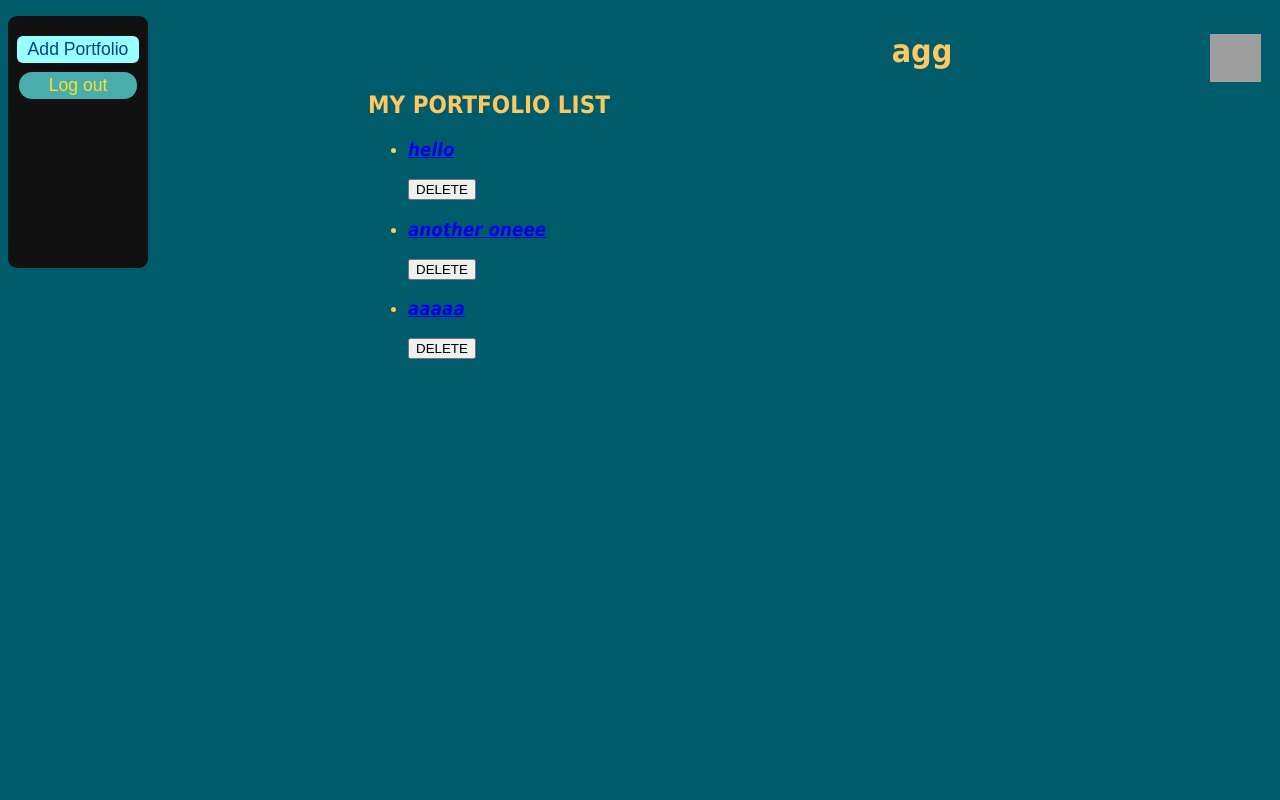
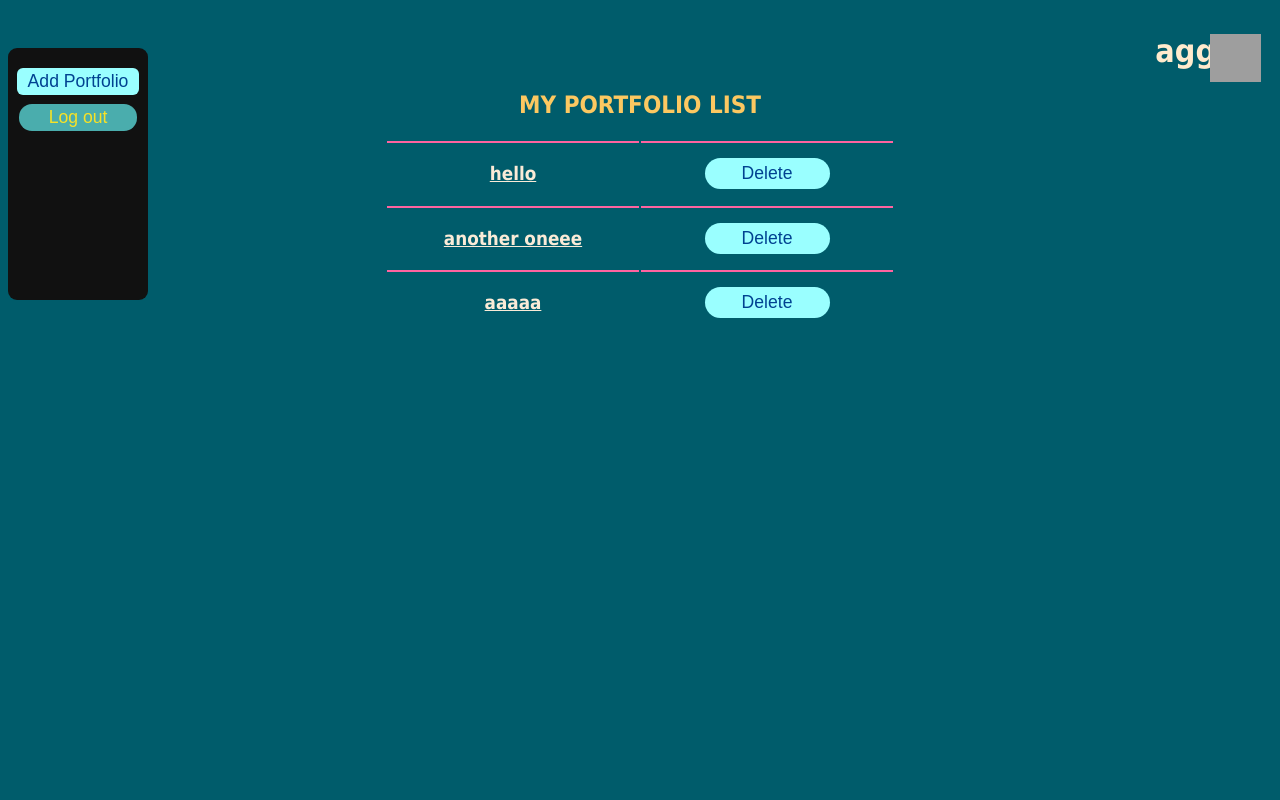
Before and after one commit to Codeit-Michael/Accounting_app, a Django app: template app/templates/app/home.html in a window 1280 px wide. Run offline with Django 4.2, Linux system fonts and the light colour scheme; the template is opened without the code that fills it: values that come from a table or form of the project are taken from there, others are empty; a user stored in the database is signed in; data comes from the database, SQL or seed files in the repository; both versions use the stored data as it was after the commit; grey boxes are pictures that could not be loaded.

Commit message:
add css and base html

```diff
--- a/app/static/app/home.css
+++ b/app/static/app/index.css
@@ -1,31 +1,22 @@
 body {
-    width: 100%;
-    height: 100vh;
-    display: flex;
     margin: 0;
     padding: 0;
     gap: 50px;
     background-color: #005c6b;
-    color: #fcc861;
+
     font-family: Tahoma;
     font-size: 16px;
 }
 
-.main{
-    margin-left: 160px;
-    padding: 0px 10px;
-
-}
-
-.list-item {
-    font-style: italic;
-    font-weight: bold;
+h2 {
+    text-align: center;
+    color: #fcc861;
 }
 
 .sidenav {
     width: 140px;
     height: 29vh;
-    position: relative;
+    position: fixed;
     background-color: #111;
     overflow-x: hidden;
     padding-top: 20px;
@@ -48,7 +39,6 @@ body {
     max-width: 300px;
     background-color: #9affff;
     color: #004291;
-    border-color: white;
     border-radius: 6px;
     border: transparent;
 }
@@ -71,7 +61,44 @@ body {
 }
 
 .username {
+    color:blanchedalmond;
     text-align: right;
-    margin-right: -10.7em;
+    margin-right: 2em;
     margin-top: 1em;
 }
+
+.center {
+    margin-left: auto;
+    margin-right: auto;
+}
+
+.center td {
+    border-top: 2px solid #ff63a0;
+    color: white;
+    width: 250px;
+    min-height: 200px;
+    max-width: 500px;
+    text-align: center;
+}
+
+.delete {
+    padding: 5px;
+    font-size: 1.1rem;
+    color: #8b7272;
+    width: 50%;
+    min-width: 45px;
+    max-width: 300px;
+    background-color: #9affff;
+    color: #004291;
+    border-radius: 18px;
+    border: transparent;
+}
+
+.delete:hover {
+    background-color: crimson;
+    color: #ffe600;
+}
+
+a {
+    color: antiquewhite;
+}
--- /dev/null
+++ b/app/templates/app/base.html
@@ -0,0 +1,23 @@
+{% load static %}
+<!DOCTYPE html>
+<html>
+<head>
+	<title>{% block title %}{% endblock %}</title>
+	<link rel="stylesheet" type="text/css" href="{% static 'app/index.css' %}">
+</head>
+<body>
+
+	<div class="sidenav">
+        {% block sidenav %}{% endblock %}
+	</div>
+
+
+    {% if request.user.is_authenticated %}
+        <h1 class="username">{{request.user}}</h1>
+        <img src="https://cdn-icons-png.flaticon.com/512/552/552721.png" style="position: fixed; right: 19px; top: 34px; height:6%;width:4%;">
+    {% else %}
+        <a href="{% url 'login' %}">Login</a>
+    {% endif %}
+
+    {% block content %}{% endblock %}
+</body>
--- a/app/templates/app/home.html
+++ b/app/templates/app/home.html
@@ -1,33 +1,20 @@
-{% load static %}
-<!DOCTYPE html>
-<html>
-<head>
-	<title>hello</title>
-	<link rel="stylesheet" type="text/css" href="{% static 'app/home.css' %}">
-</head>
-<body>
+{% extends "app/base.html" %}
 
-	<div class="sidenav">
-		<button onclick="window.location.href='/pfl-create'">Add Portfolio</button>
-		<button class="logout" onclick="window.location.href='/logout'">Log out</button>
-	</div>
+{% block title %}hello{% endblock %}
 
-	<div class="main">
-		{% if request.user.is_authenticated %}
-			<h1 class="username">{{request.user}}</h1>
-			<img src="https://cdn-icons-png.flaticon.com/512/552/552721.png" style="position: fixed; right: 19px; top: 34px; height:6%;width:4%;">
-		{% else %}
-			<a href="{% url 'login' %}">Login</a>
-		{% endif %}
+{% block sidenav %}
+	<button onclick="window.location.href='/pfl-create'">Add Portfolio</button>
+	<button class="logout" onclick="window.location.href='/logout'">Log out</button>
+{% endblock %}
 
-		<h2> MY PORTFOLIO LIST</h2>
-
-
-		<ul>
-			{% for pfl in portfolio.portfolio_set.all %}
-				<li><h3 class="list-item"><a href="{% url 'pfl-detail' pfl.id %}">{{pfl.name}}</a></h3>
-					<button onclick="window.location.href='/pfl-delete/pk={{pfl.id}}' ">DELETE</button></li>
-			{% endfor %}
-		</ul>
-	</div>
-</body>
+{% block content %}
+	<h2> MY PORTFOLIO LIST</h2>
+	<table class="center">
+		{% for pfl in portfolio.portfolio_set.all %}
+			<tr>
+				<td><h3><a href="{% url 'pfl-detail' pfl.id %}">{{pfl.name}}</a><h3></td>
+				<td><button class="delete" onclick="window.location.href='/pfl-delete/pk={{pfl.id}}' ">Delete</button></td>
+			</tr>
+		{% endfor %}
+	</table>
+{% endblock %}
```
Also changed, not shown: db.sqlite3.
